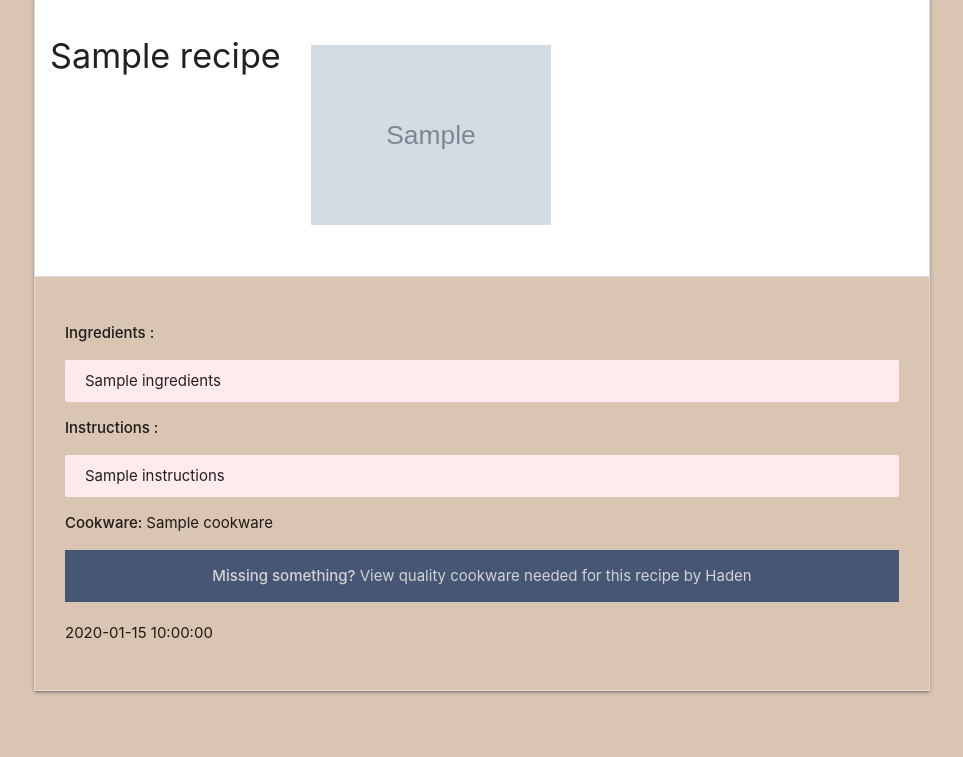
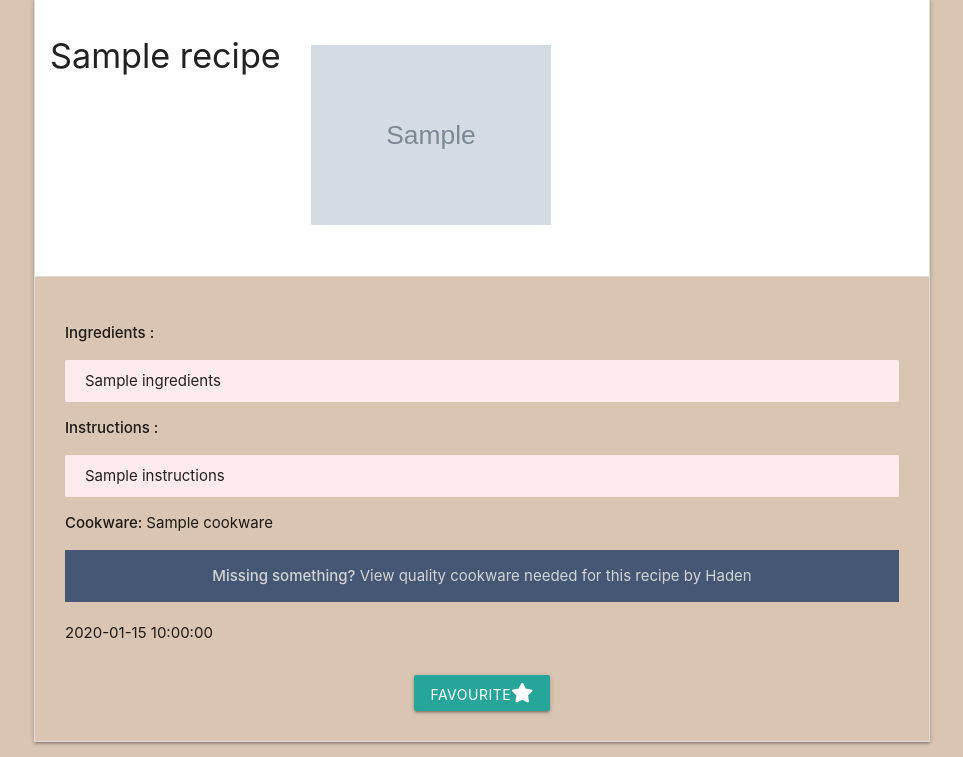
Before and after one commit to LitzN/KetoMeals, a Flask app: page / in a window 1280 px wide, after a click that opens the changed part. Shown: the part 1400-2157 px from the top of the page, without its empty margins (158-1121 px from the left). Before the commit the page ends 2094 px from the top, so only its background shows below. Run offline with Flask 2, Linux system fonts and the light colour scheme; grey boxes marked "Sample" are stand-in pictures; a database or web service that is not in the repository returns one stand-in record (values such as "Sample title"); some libraries are stand-ins or nearby versions; some web fonts are replaced.

Commit message:
Added functionality to favourite button

```diff
--- a/app.py
+++ b/app.py
@@ -28,7 +28,7 @@ def get_recipes():
     recipes = mongo.db.recipes.find()
     return render_template(
         "recipes.html", mains=mains, snacks=snacks, desserts=desserts,
-         recipes=recipes)
+        recipes=recipes)
 
 
 @app.route("/search", methods=["GET", "POST"])
@@ -36,6 +36,7 @@ def search():
     query = request.form.get("query")
     recipes = mongo.db.recipes.find({"$text": {"$search": query}})
     return render_template("recipes.html", recipes=recipes)
+
 
 @app.route("/register", methods=["GET", "POST"])
 def register():
@@ -67,11 +68,11 @@ def login():
 
         if existing_user:
             if check_password_hash(
-                existing_user["password"], request.form.get("password")):
+                    existing_user["password"], request.form.get("password")):
                 session["user"] = request.form.get("username").lower()
                 flash("Welcome, {}".format(request.form.get("username")))
                 return redirect(url_for(
-                        "my_recipes", username=session["user"]))
+                    "my_recipes", username=session["user"]))
             else:
                 flash("Invalid username/password")
                 return redirect(url_for("login"))
@@ -125,6 +126,15 @@ def add_recipe():
     return render_template("add_recipe.html", meal_type=meal_type)
 
 
+@app.route("/add_favourite/<recipe_id>", methods=["GET", "POST"])
+def add_favourite(recipe_id):
+    mongo.db.users.update_one(
+        {"username": session["user"].lower()},
+        {"$push": {"favourites": ObjectId(recipe_id)}})
+    flash("Favourite saved")
+    return redirect(url_for("get_recipes"))
+
+
 @app.route("/edit_recipe/<recipe_id>", methods=["GET", "POST"])
 def edit_recipe(recipe_id):
     if request.method == "POST":
--- a/templates/recipes.html
+++ b/templates/recipes.html
@@ -260,6 +260,9 @@
                     <a href="{{ url_for('edit_recipe', recipe_id=recipe._id) }}" class="btn-small">Edit</a>
                 {% endif %}
             </div>
+            <div class="center-align">
+            <a href="{{ url_for('add_favourite', recipe_id=recipe._id) }}" class="btn">Favourite<i class="fas fa-star"></i></a>
+            </div>
         </div>
     </li>
     {% endfor %}
```
